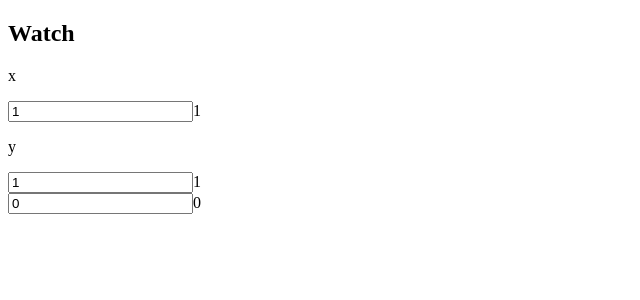
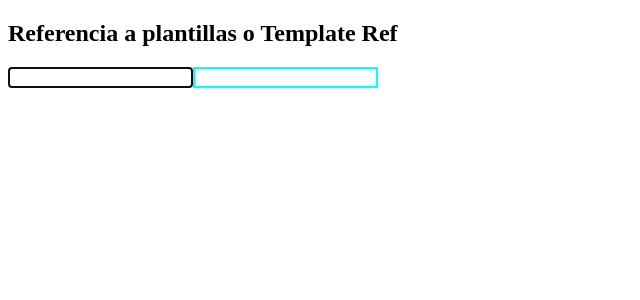
Before and after one commit to jftics/tutorial-vuejs, a Vue app in the folder Ejercicio02/appvuejs/: page / in a window 1280 px wide. Shown: the top 300 px of the page, without its empty margins (0-640 px from the left). Built offline with nearby package versions, Linux system fonts and the light colour scheme.

Commit message:
templateRef

```diff
--- a/Ejercicio02/appvuejs/src/App.vue
+++ b/Ejercicio02/appvuejs/src/App.vue
@@ -9,6 +9,7 @@ import componenteForm from './components/componenteForm.vue';
 import componenteHooks from './components/componenteHooks.vue';
 import componenteComputed from './components/componenteComputed.vue';
 import componenteWatch from './components/componenteWatch.vue';
+import componenteTemplateRef from './components/componenteTemplateRef.vue';
 </script>
 
 <template>
@@ -19,5 +20,6 @@ import componenteWatch from './components/componenteWatch.vue';
   <!-- <componenteForm></componenteForm> -->
   <!-- <componenteHooks></componenteHooks> -->
   <!-- <componenteComputed></componenteComputed> -->
-  <componenteWatch></componenteWatch>
+  <!-- <componenteWatch></componenteWatch> -->
+  <componenteTemplateRef></componenteTemplateRef>
 </template>
--- /dev/null
+++ b/Ejercicio02/appvuejs/src/components/componenteTemplateRef.vue
@@ -0,0 +1,25 @@
+<script setup>
+    import { onMounted, useTemplateRef } from 'vue';
+
+    const input = useTemplateRef('mi_input')
+    console.log(input)
+
+
+    onMounted(()=>{
+        input.value.focus()
+        input.value.id = "id_input"
+        input.value.style = "border: 2px solid green"
+        console.log(input.value)
+
+    })
+
+</script>
+
+<template>
+
+    <h2>Referencia a plantillas o Template Ref</h2>
+
+    <input ref="mi_input">
+    <input :ref="(el)=>{el.style = 'border: 2px solid cyan'}">
+
+</template>
```
